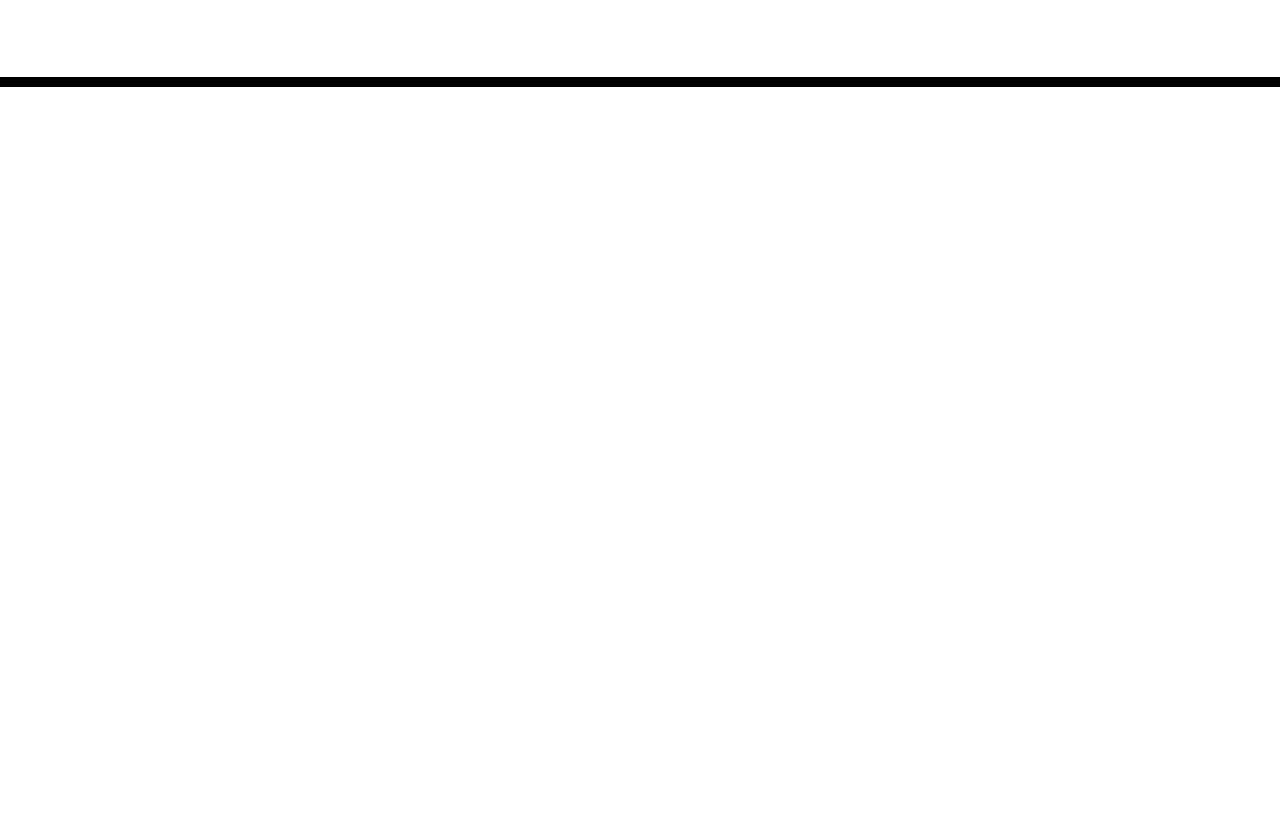
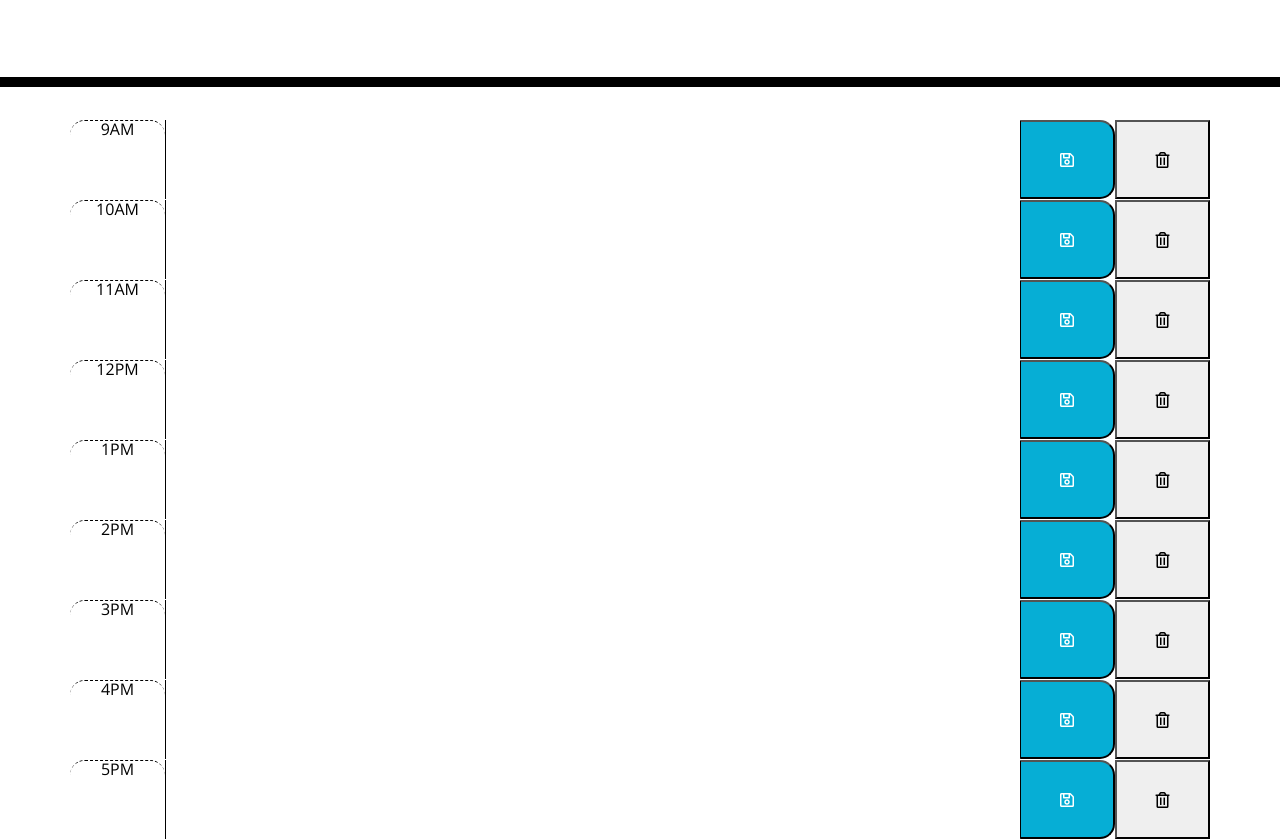
Before and after one commit to buykajamsran/work-day-scheduler, a plain HTML site: page index.html in a window 1280 px wide. Shown: the part 181-1020 px from the top of the page. Before the commit the page ends 800 px from the top, so only its background shows below. Drawn offline with nearby package versions, Linux system fonts and the light colour scheme.

Commit message:
Timeblocks added to index.html

```diff
--- a/index.html
+++ b/index.html
@@ -18,7 +18,7 @@
       href="https://fonts.googleapis.com/css?family=Open+Sans&display=swap"
       rel="stylesheet"
     />
-    <link rel="stylesheet" href="style.css" />
+    <link rel="stylesheet" href="assets/style.css" />
     <title>Work Day Scheduler</title>
   </head>
 
@@ -30,8 +30,71 @@
     </header>
     <div class="container">
       <!-- Timeblocks go here -->
+      <div class="row">
+        <div class ="col-1 hour time-block">9AM</div>
+        <textarea id="9" class="col-9 input"></textarea>
+        <button class="col-1 saveBtn"><i class="far fa-save"></i></button>
+        <button class="col-1 deleteBtn"><i class="far fa-trash-alt"></i></button>
+      </div>
+
+      <div class="row">
+        <div class ="col-1 hour time-block">10AM</div>
+        <textarea id="10" class="col-9 input"></textarea>
+        <button class="col-1 saveBtn"><i class="far fa-save"></i></button>
+        <button class="col-1 deleteBtn"><i class="far fa-trash-alt"></i></button>
+      </div>
+
+      <div class="row">
+        <div class ="col-1 hour time-block">11AM</div>
+        <textarea id="11" class="col-9 input"></textarea>
+        <button class="col-1 saveBtn"><i class="far fa-save"></i></button>
+        <button class="col-1 deleteBtn"><i class="far fa-trash-alt"></i></button>
+      </div>
+
+      <div class="row">
+        <div class ="col-1 hour time-block">12PM</div>
+        <textarea id="12" class="col-9 input"></textarea>
+        <button class="col-1 saveBtn"><i class="far fa-save"></i></button>
+        <button class="col-1 deleteBtn"><i class="far fa-trash-alt"></i></button>
+      </div>
+
+      <div class="row">
+        <div class ="col-1 hour time-block">1PM</div>
+        <textarea id="1" class="col-9 input"></textarea>
+        <button class="col-1 saveBtn"><i class="far fa-save"></i></button>
+        <button class="col-1 deleteBtn"><i class="far fa-trash-alt"></i></button>
+      </div>
+
+      <div class="row">
+        <div class ="col-1 hour time-block">2PM</div>
+        <textarea id="2" class="col-9 input"></textarea>
+        <button class="col-1 saveBtn"><i class="far fa-save"></i></button>
+        <button class="col-1 deleteBtn"><i class="far fa-trash-alt"></i></button>
+      </div>
+
+      <div class="row">
+        <div class ="col-1 hour time-block">3PM</div>
+        <textarea id="3" class="col-9 input"></textarea>
+        <button class="col-1 saveBtn"><i class="far fa-save"></i></button>
+        <button class="col-1 deleteBtn"><i class="far fa-trash-alt"></i></button>
+      </div>
+
+      <div class="row">
+        <div class ="col-1 hour time-block">4PM</div>
+        <textarea id="4" class="col-9 input"></textarea>
+        <button class="col-1 saveBtn"><i class="far fa-save"></i></button>
+        <button class="col-1 deleteBtn"><i class="far fa-trash-alt"></i></button>
+      </div>
+
+      <div class="row">
+        <div class ="col-1 hour time-block">5PM</div>
+        <textarea id="5" class="col-9 input"></textarea>
+        <button class="col-1 saveBtn"><i class="far fa-save"></i></button>
+        <button class="col-1 deleteBtn"><i class="far fa-trash-alt"></i></button>
+      </div>
+
     </div>
-
+    <script src="./assets/script.js"></script>
     <script src="https://code.jquery.com/jquery-3.4.1.min.js"></script>
     <script src="https://cdnjs.cloudflare.com/ajax/libs/moment.js/2.24.0/moment.min.js"></script>
   </body>
```
Also changed, not shown: assets/script.js (added), assets/style.css (renamed from style.css).
